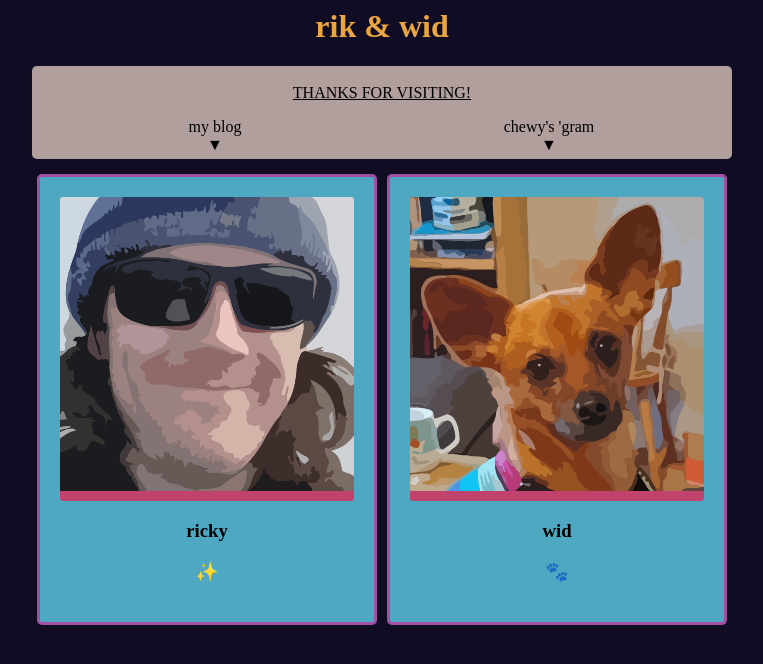
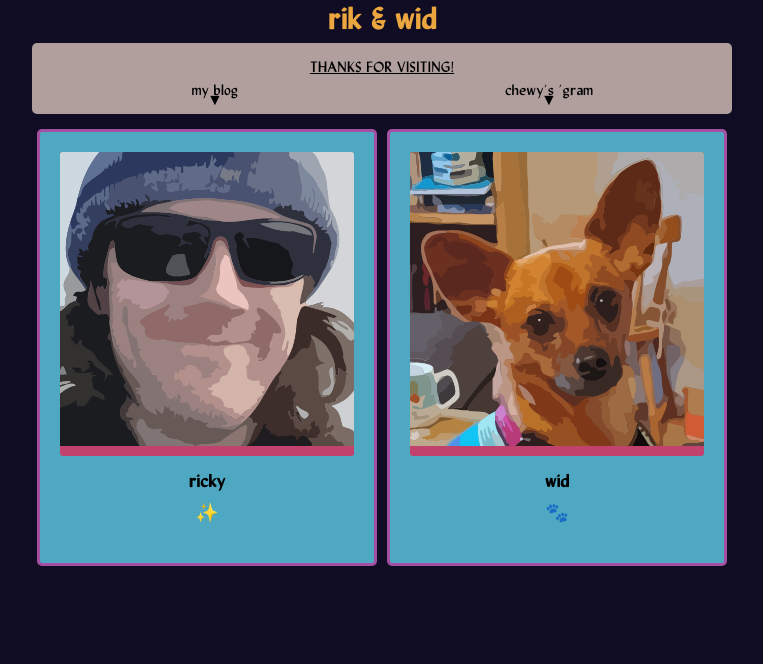
Before and after one commit to emgullufsen/newhome, a plain HTML site: page newhome.html in a window 1280 px wide. Shown: the whole page, without its empty margins (258-1021 px from the left). Drawn offline with Linux system fonts and the light colour scheme; a web font is replaced by a local one.

Commit message:
font load from new .css spot

```diff
--- a/css/splash.css
+++ b/css/splash.css
@@ -21,7 +21,7 @@ body {
 
 @font-face {
     font-family: eg-lydian;
-    src: url('fonts/LYDIAN__.TTF');
+    src: url('../fonts/LYDIAN__.TTF');
 }
 
 a {
```
